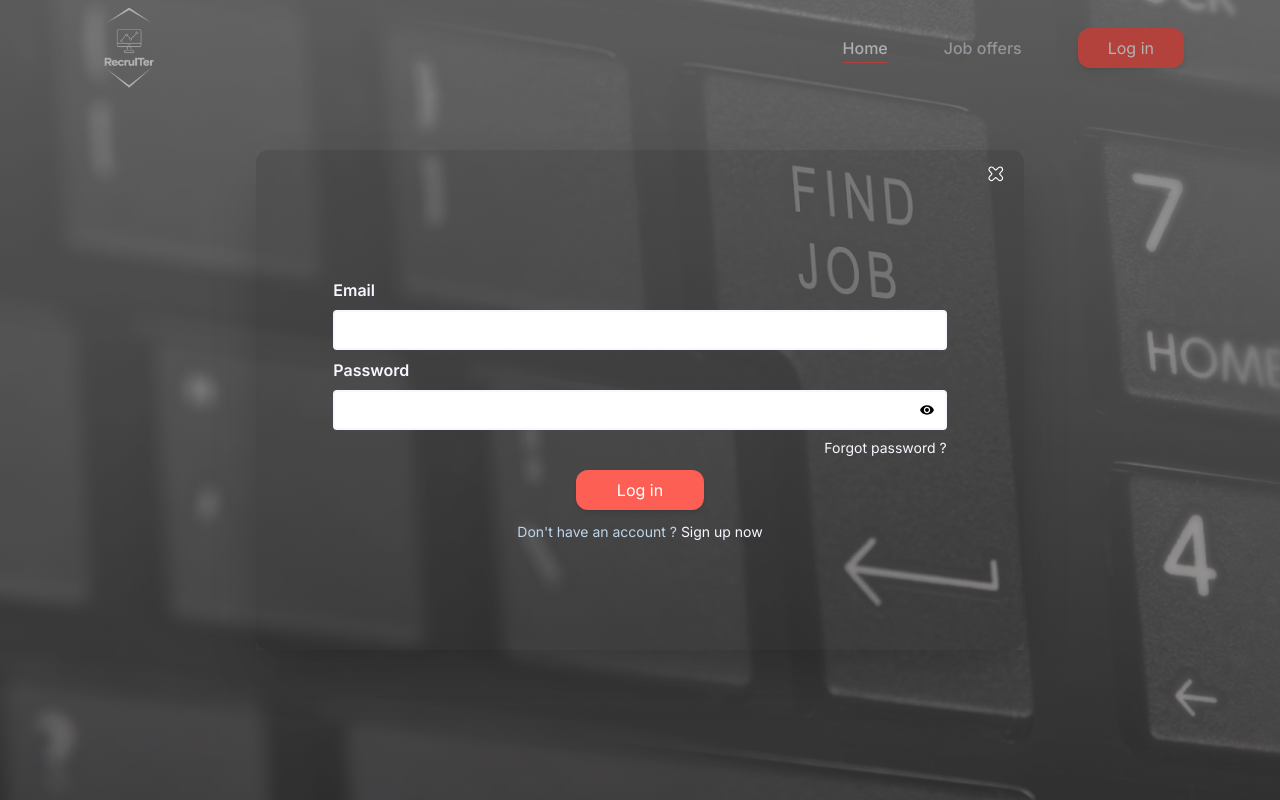
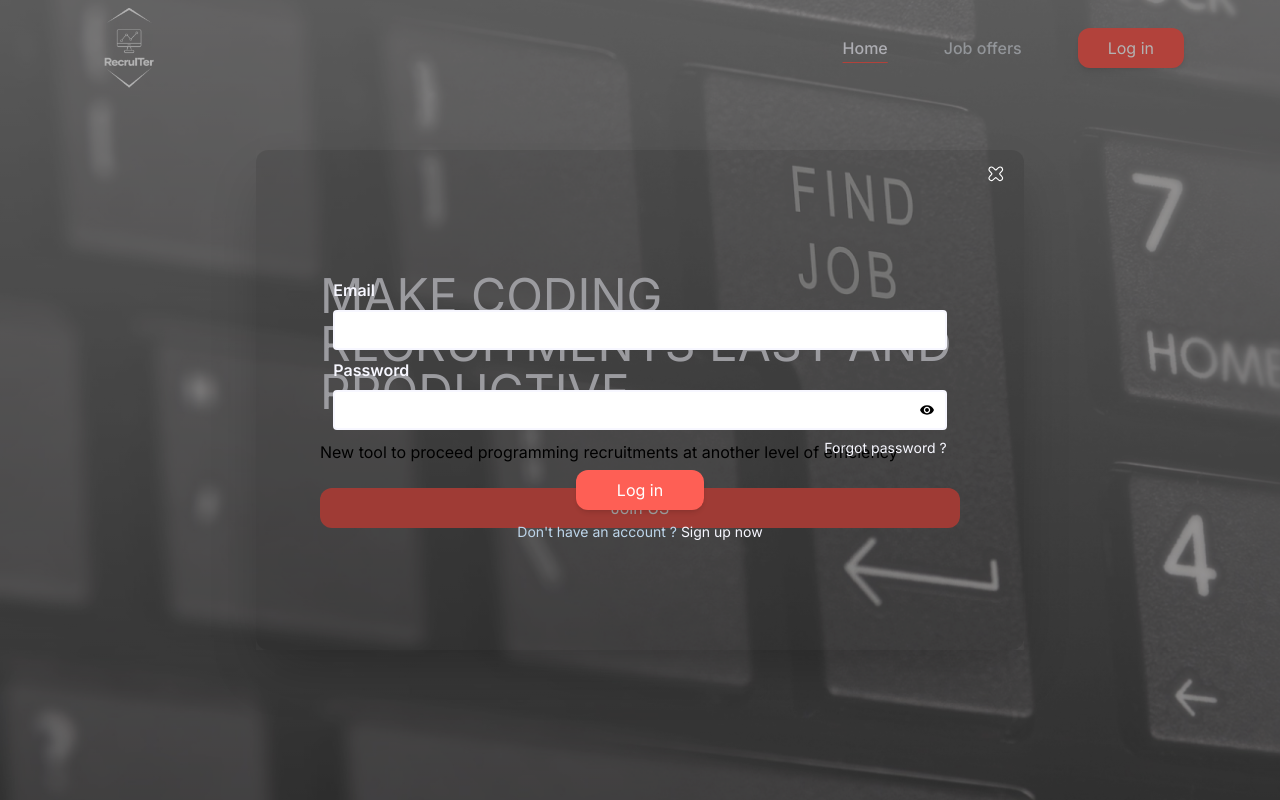
Before and after one commit to Rekruiter/pjwstk-RecruITer, a React (Vite) app: page / in a window 1280 px wide. Both pictures are taken after a click on the button "Log in". Shown: the top 800 px of the page. Built offline with nearby package versions, Linux system fonts and the light colour scheme; no server answers.

Commit message:
Fix login modal animation

```diff
--- a/src/components/AuthNavbar/AuthModal.tsx
+++ b/src/components/AuthNavbar/AuthModal.tsx
@@ -6,17 +6,28 @@ import RegisterForm from '../AuthForms/RegisterForm';
 import { useLocation } from 'react-router-dom';
 import ForgotPasswordForm from '../AuthForms/ForgotPasswordForm';
 import { IoMdArrowBack } from 'react-icons/io';
+import { useState } from 'react';
+import _debounce from 'lodash.debounce';
 
 interface AuthModalInterface {
-  handleCloseModal: () => void;
-  isHiding: boolean;
+  handleRemoveAuthorization: () => void;
   authMethod: AuthMethodType;
   changeAuthMethod: (method: AuthMethodType) => void;
   name?: string;
 }
 
-const AuthModal = ({ handleCloseModal, isHiding, authMethod, changeAuthMethod }: AuthModalInterface) => {
+const AuthModal = ({ handleRemoveAuthorization, authMethod, changeAuthMethod }: AuthModalInterface) => {
   const location = useLocation();
+  const [isHiding, setIsHiding] = useState(false);
+
+  const debounceHideLogin = _debounce(() => {
+    handleRemoveAuthorization();
+  }, 500);
+
+  const handleCloseModal = () => {
+    setIsHiding(true);
+    debounceHideLogin();
+  };
 
   return (
     <Modal onClose={handleCloseModal} hiding={isHiding}>
--- a/src/components/AuthNavbar/AuthNavbar.tsx
+++ b/src/components/AuthNavbar/AuthNavbar.tsx
@@ -1,8 +1,7 @@
 import Button from '../UI/Button';
 import { useSearchParams } from 'react-router-dom';
-import { useContext, useEffect, useState } from 'react';
+import { useContext, useEffect } from 'react';
 import AuthContext from '../../context/auth-context';
-import _debounce from 'lodash.debounce';
 import LoginDropdownMenu from './AuthorizedDropdownMenu/AuthorizedDropdownMenu';
 import AuthModal from './AuthModal';
 import { AuthMethodType, getAuthMethod } from '../../helpers/getAuthMethod';
@@ -10,7 +9,6 @@ import { AuthMethodType, getAuthMethod } from '../../helpers/getAuthMethod';
 const AuthNavbar = () => {
   const [searchParams, setSearchParams] = useSearchParams();
   const authCtx = useContext(AuthContext);
-  const [isHiding, setIsHiding] = useState(false);
 
   const authMethod = getAuthMethod(searchParams.get('authorization'));
 
@@ -22,21 +20,14 @@ const AuthNavbar = () => {
   };
 
   useEffect(() => {
-    if (searchParams.get('authorization') && authCtx.isLoggedIn) {
+    if (
+      (authMethod === 'login' || authMethod === 'register' || authMethod === 'reset-password') &&
+      authCtx.isLoggedIn
+    ) {
       handleRemoveAuthorization();
     }
     // eslint-disable-next-line react-hooks/exhaustive-deps
   }, []);
-
-  const debounceHideLogin = _debounce(() => {
-    handleRemoveAuthorization();
-    setIsHiding(false);
-  }, 300);
-
-  const handleCloseModal = () => {
-    setIsHiding(true);
-    debounceHideLogin();
-  };
 
   const handleOpenLoginModal = () => {
     setSearchParams((prevParams) => {
@@ -64,8 +55,7 @@ const AuthNavbar = () => {
           </Button>
           {authMethod && (
             <AuthModal
-              handleCloseModal={handleCloseModal}
-              isHiding={isHiding}
+              handleRemoveAuthorization={handleRemoveAuthorization}
               authMethod={authMethod}
               changeAuthMethod={changeAuthMethod}
             />
--- a/src/components/UI/Modal/Modal.module.css
+++ b/src/components/UI/Modal/Modal.module.css
@@ -2,8 +2,6 @@
   top: 50%;
   left: 0;
   width: 100%;
-  min-height: 500px;
-  animation: slide-down 300ms ease-out forwards;
   max-height: 900px;
 }
 
@@ -14,28 +12,8 @@
   }
 }
 
-.modalHide {
-  animation: slide-up 300ms ease-out forwards;
-}
-
-@keyframes slide-down {
-  from {
-    opacity: 0;
-    transform: translate(0, -5rem);
-  }
-  to {
-    opacity: 1;
-    transform: translate(0, -50%);
+@media (min-height: 500px) {
+  .modal {
+    min-height: 500px;
   }
 }
-
-@keyframes slide-up {
-  from {
-    opacity: 1;
-    transform: translate(0, -50%);
-  }
-  to {
-    opacity: 0;
-    transform: translate(0, -5rem);
-  }
-}
--- a/src/components/UI/Modal/Modal.tsx
+++ b/src/components/UI/Modal/Modal.tsx
@@ -1,4 +1,4 @@
-import { FC, PropsWithChildren, ReactNode } from 'react';
+import { FC, PropsWithChildren, ReactNode, useEffect, useState } from 'react';
 import ReactDOM from 'react-dom';
 import styles from './Modal.module.css';
 
@@ -17,11 +17,19 @@ const Backdrop = ({ onClose }: Pick<ModalProps, 'onClose'>) => {
 };
 
 const ModalOverlay = ({ children, hiding }: { children: ReactNode; hiding: boolean }) => {
+  const [translateClass, setTranslateClass] = useState('translate-y-0 opacity-0');
+
+  useEffect(() => {
+    if (hiding) {
+      setTranslateClass('translate-y-0 opacity-0');
+    } else {
+      setTranslateClass('-translate-y-1/2 opacity-100');
+    }
+  }, [hiding]);
+
   return (
     <div
-      className={`fixed bg-transparent z-30 shadow-2xl overflow-hidden ${styles.modal} flex ${
-        hiding ? styles.modalHide : ''
-      }`}
+      className={`fixed bg-transparent max-h-screen z-30 shadow-2xl overflow-auto transition-[transform,opacity] ${translateClass} duration-500 ${styles.modal} flex`}
       id="modal">
       {children}
     </div>
--- a/src/pages/HomePage.tsx
+++ b/src/pages/HomePage.tsx
@@ -1,4 +1,5 @@
 import KeyboardImage from '../assets/keyboard.png';
+import Button from '../components/UI/Button';
 
 const HomePage = () => {
   return (
@@ -8,15 +9,20 @@ const HomePage = () => {
         style={{
           background: `linear-gradient(rgba(255,255,255,.5), rgba(255,255,255,.25)), url(${KeyboardImage})`,
           backgroundSize: 'cover',
-          backdropFilter: 'blur(10px)',
-        }}></section>
-      <section
+        }}>
+        <div className="w-1/2 flex flex-col gap-6">
+          <div className="text-light text-5xl">MAKE CODING RECRUITMENTS EASY AND PRODUCTIVE</div>
+          <div>New tool to proceed programming recruitments at another level of efficiency</div>
+          <Button>Join US</Button>
+        </div>
+      </section>
+      {/* <section
         className="w-full min-h-screen flex flex-col justify-center items-center"
         style={{
           background: `linear-gradient(rgba(255,255,255,.5), rgba(255,255,255,.25)), url(${KeyboardImage})`,
           backgroundSize: 'cover',
           backdropFilter: 'blur(10px)',
-        }}></section>
+        }}></section> */}
     </>
   );
 };
```
